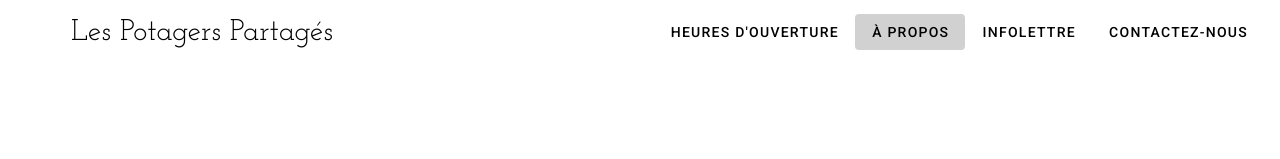
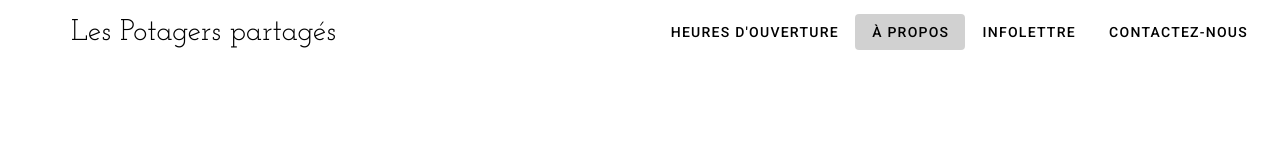
Before and after one commit to VincentBlouin/popas-vitrine, a Vue app: page / in a window 1280 px wide. Shown: the top 159 px of the page. Built offline with nearby package versions, Linux system fonts and the light colour scheme.

Commit message:
logo text

```diff
--- a/src/App.vue
+++ b/src/App.vue
@@ -28,7 +28,7 @@
             <h3 class="black--text logo-font" :class="{
             'small-logo': $vuetify.breakpoint.smAndDown
           }">
-              <span>Les Potagers Partagés</span>
+              <span>Les Potagers partagés</span>
             </h3>
           </router-link>
         </div>
```
